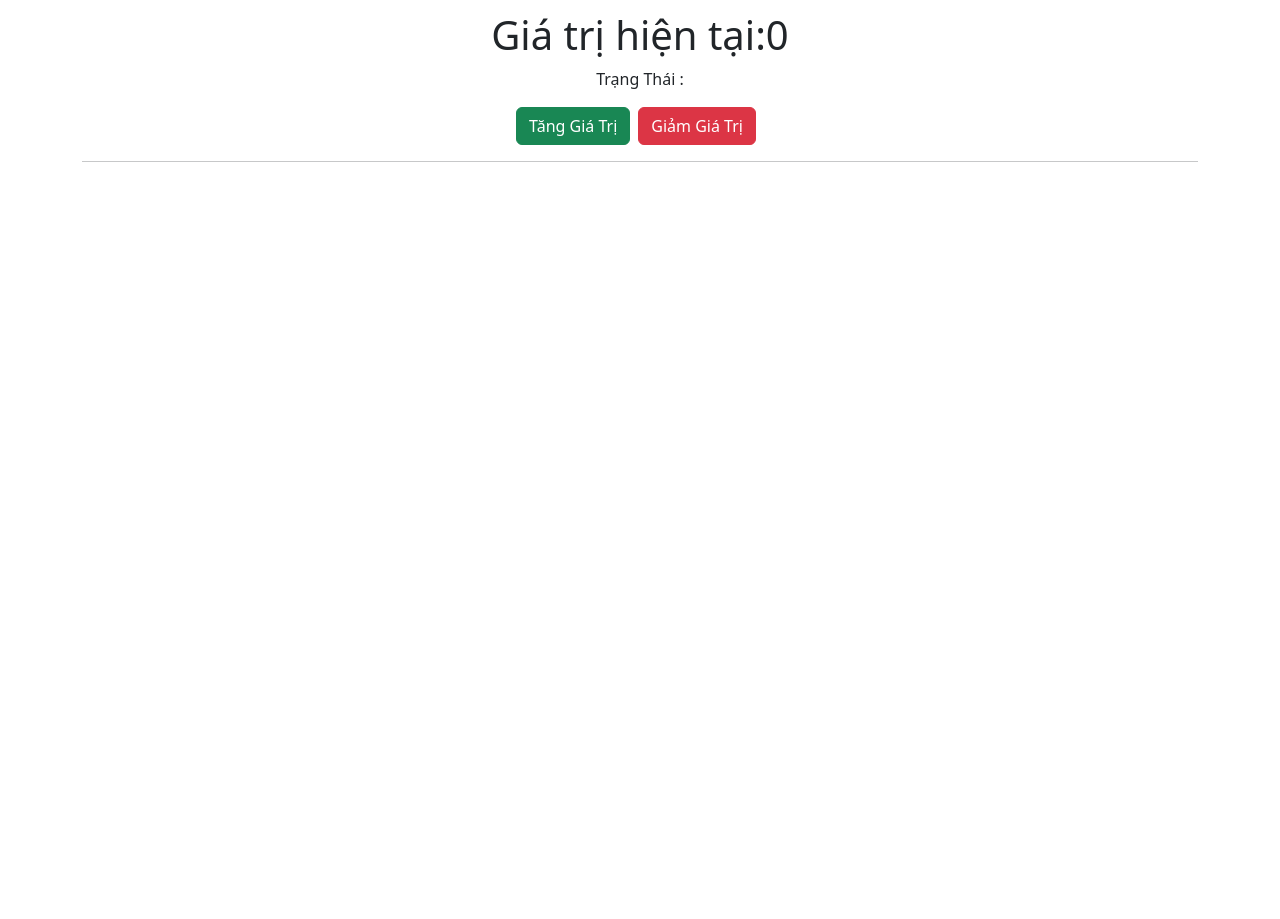
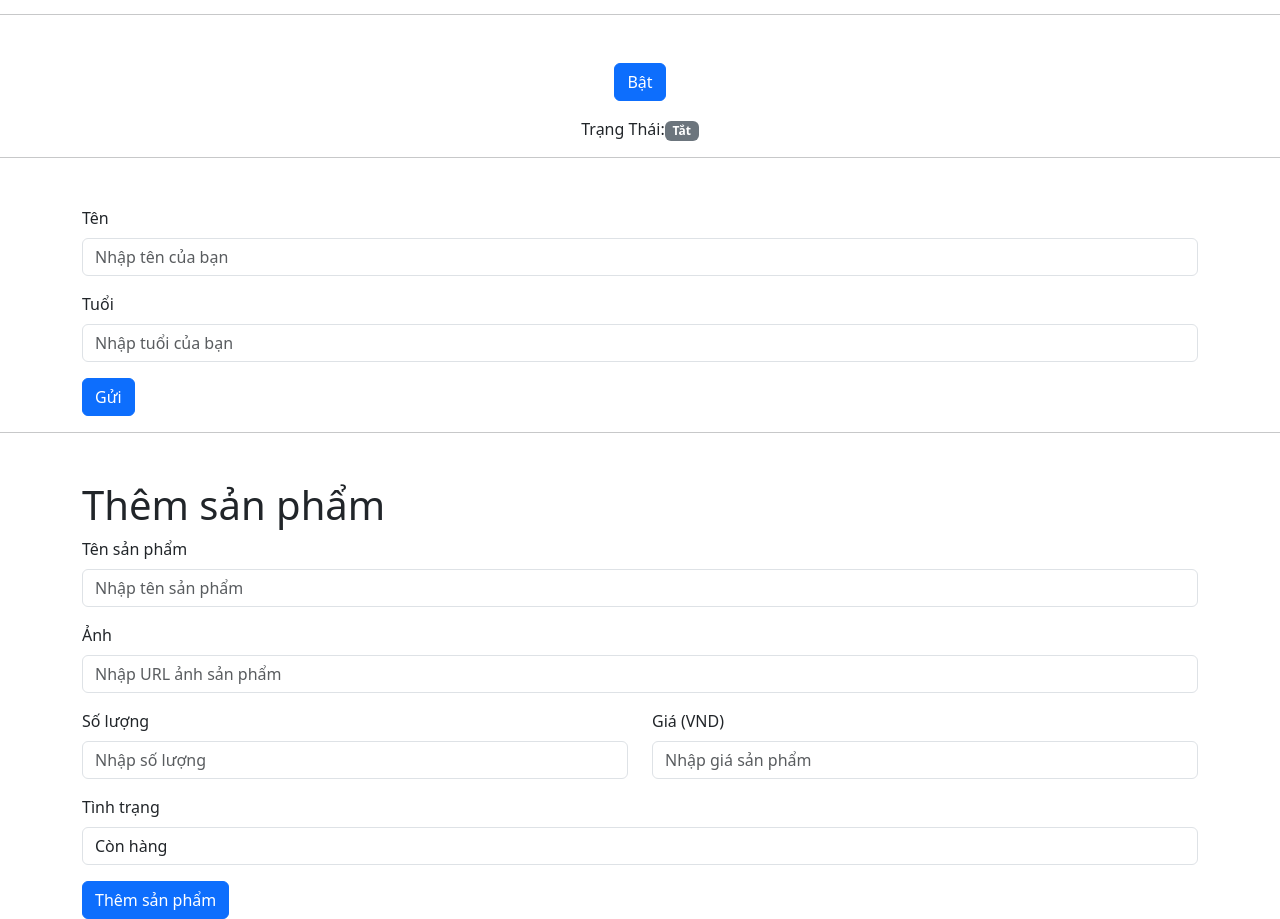
Before and after one commit to phamvanmien1111/lab_reactjs, a React (Vite) app: page / in a window 1280 px wide. Shown: the part 200-1119 px from the top of the page. Before the commit the page ends 800 px from the top, so only its background shows below. Built offline with nearby package versions, Linux system fonts and the light colour scheme.

Commit message:
đẩy lab4 lên git

```diff
--- a/package.json
+++ b/package.json
@@ -16,6 +16,7 @@
     "react": "19.0.0",
     "react-bootstrap": "2.10.9",
     "react-dom": "19.0.0",
+    "react-hook-form": "^7.54.2",
     "react-tailwind": "0.0.0",
     "tailwind": "4.0.0",
     "uuid": "11.1.0"
--- a/src/App.tsx
+++ b/src/App.tsx
@@ -1,3 +1,4 @@
+import 'bootstrap/dist/css/bootstrap.min.css';
 // import Bai3 from "./lab/lab1/bai3"
 // import Bai4 from "./lab/lab1/bai4"
 // import Bai1 from "./lab/lab2/Bai1";
@@ -5,8 +6,13 @@
 // import Bai3Lab2 from "./lab/lab2/Bai3";
 // import Bai4_lab2 from "./lab/lab2/Bai4";
 // import ProducTable from "./lab/lab3/Product_Table";
-import Bai1_lab3  from "./lab/lab3/bai1"
-import Bai2_lab3 from "./lab/lab3/bai2";
+// import Bai1_lab3  from "./lab/lab3/bai1"
+// import Bai2_lab3 from "./lab/lab3/bai2";
+// import Bai3_lab3 from "./lab/lab3/Bai3";
+import {Bai1_lab4} from "./lab/lab4/Bai1-lab4"
+import {Bai2_lab4} from "./lab/lab4/bai2_lab4"
+import {Bai3_lab4} from "./lab/lab4/bai3_lab4"
+import {Bai4_lab4} from "./lab/lab4/bai4_lab4"
 function App(){
   return(
     <div>
@@ -19,11 +25,22 @@ function App(){
       <Bai1/>
       <Lab2bai2/>
       <Bai3Lab2/>
-      <h1>Bài 4</h1>
-      <Bai4_lab2/> */}
-      {/* <ProducTable/> */}
-        <Bai1_lab3></Bai1_lab3>
-        <Bai2_lab3></Bai2_lab3>
+        <Bai4_lab2/>
+      */}
+      {/* <h1 className="center">Bài 4</h1>
+      <Bai1_lab3></Bai1_lab3>
+      <Bai2_lab3></Bai2_lab3>
+      <Bai3_lab3></Bai3_lab3>
+      <ProducTable></ProducTable>
+      <h1 className="h-64"></h1> */}
+      <h1 className='text-center'>Bài 4</h1>
+      <Bai1_lab4></Bai1_lab4>
+      <hr />
+      <Bai2_lab4></Bai2_lab4>
+      <hr />
+      <Bai3_lab4></Bai3_lab4>
+      <hr />
+      <Bai4_lab4></Bai4_lab4>
     </div>
   );
 }
--- a/src/lab/lab3/Product_list.tsx
+++ b/src/lab/lab3/Product_list.tsx
@@ -7,11 +7,11 @@ type Product = {
   price: number;
 };
 
-interface ProductListProps {
+interface Thuoctinh {
   products: Product[];
 }
 
-export default function ProductList({ products }: ProductListProps) {
+export default function ProductList({ products }: Thuoctinh) {
   return (
     <table border={1} cellPadding={10} cellSpacing={0} width="100%">
       <thead>
--- /dev/null
+++ b/src/lab/lab4/Bai1-lab4.tsx
@@ -0,0 +1,17 @@
+import { useState } from "react";
+import {Button , Container} from "react-bootstrap"
+ export function Bai1_lab4(){
+        const [message , setMessage]=useState("");
+        const handleClick=(ButtonNumber:number)=>{
+            setMessage(`Bạn đã nhấn vào nút${ButtonNumber}`);
+        }
+        return(
+            <Container className="text-center mt-5">
+                <h1>Click Counter</h1>
+                <p>{message}</p>
+                <Button variant="primary" onClick={()=>handleClick(1)}>Button 1</Button>
+                <Button variant="secondary" onClick={()=>handleClick(2)}>Button 2</Button>
+                <Button variant="success" onClick={()=>handleClick(3)}>Button 3</Button>
+            </Container>
+        )
+}
--- /dev/null
+++ b/src/lab/lab4/bai2_lab4.tsx
@@ -0,0 +1,16 @@
+import {useState} from "react"
+import{Button ,Container ,Badge} from "react-bootstrap"
+
+export const Bai2_lab4 = ()=>{
+    const [isOn , setIsOn] = useState(false);
+    return (
+        <Container className="text-center mt-5">
+            <Button variant={isOn ?"danger":"primary"} onClick ={()=>setIsOn(!isOn)}>
+                {isOn ? "Tắt" : "Bật"}
+            </Button>
+            <p className="mt-3">Trạng Thái:{""}
+                <Badge bg={isOn ? "success" : "secondary"}>{isOn ?"Bật":"Tắt"}</Badge>
+            </p>
+        </Container>
+    )
+}
--- /dev/null
+++ b/src/lab/lab4/bai3_lab4.tsx
@@ -0,0 +1,54 @@
+import { useState } from "react";
+import { Form, Button, Container } from "react-bootstrap";
+
+export const Bai3_lab4 = () => {
+  interface FormData {
+    name: string;
+    age: string;
+  }
+
+  const [form, setForm] = useState<FormData>({ name: "", age: "" });
+
+  const handleChange = (event: React.ChangeEvent<HTMLInputElement>) => {
+    const { name, value } = event.target;
+    setForm((prevForm) => ({
+      ...prevForm,
+      [name]: value,
+    }));
+  };
+
+  const handleSubmit = (event: React.FormEvent) => {
+    event.preventDefault();
+    alert(`Tên: ${form.name}, Tuổi: ${form.age}`);
+  };
+
+  return (
+    <Container className="mt-5">
+      <Form onSubmit={handleSubmit}>
+        <Form.Group className="mb-3">
+          <Form.Label>Tên</Form.Label>
+          <Form.Control
+            type="text"
+            name="name"
+            placeholder="Nhập tên của bạn"
+            value={form.name}
+            onChange={handleChange}
+          />
+        </Form.Group>
+        <Form.Group className="mb-3">
+          <Form.Label>Tuổi</Form.Label>
+          <Form.Control
+            type="number"
+            name="age"
+            placeholder="Nhập tuổi của bạn"
+            value={form.age}
+            onChange={handleChange}
+          />
+        </Form.Group>
+        <Button variant="primary" type="submit">
+          Gửi
+        </Button>
+      </Form>
+    </Container>
+  );
+};
--- /dev/null
+++ b/src/lab/lab4/bai4_lab4.tsx
@@ -0,0 +1,123 @@
+import { useState } from "react";
+import { useForm } from "react-hook-form";
+import { Form, Button, Container, Row, Col } from "react-bootstrap";
+
+interface Product {
+  name: string;
+  image: string;
+  quantity: number;
+  price: number;
+  status: string;
+}
+
+export const Bai4_lab4 = () => {
+  const {
+    register,
+    handleSubmit,
+    formState: { errors },
+  } = useForm<Product>();
+
+  const [product, setProduct] = useState<Product | null>(null);
+
+  const onSubmit = (data: Product) => {
+    setProduct(data);
+    console.log("Dữ liệu form:", data);
+    console.log("Loại dữ liệu:", typeof data.quantity, "Giá trị:", data.quantity);
+    console.log("Loại dữ liệu:", typeof data.price, "Giá trị:", data.price);
+    console.log("Loại dữ liệu:", typeof data.status, "Giá trị:", data.status);
+
+  };
+  return (
+    <Container className="mt-5">
+      <h1>Thêm sản phẩm</h1>
+      <Form onSubmit={handleSubmit(onSubmit)}>
+        <Form.Group className="mb-3">
+          <Form.Label>Tên sản phẩm</Form.Label>
+          <Form.Control
+            type="text"
+            placeholder="Nhập tên sản phẩm"
+            {...register("name", { required: "Tên sản phẩm không được để trống" })}
+          />
+          {errors.name && <p className="text-danger">{errors.name.message}</p>}
+        </Form.Group>
+        <Form.Group className="mb-3">
+          <Form.Label>Ảnh</Form.Label>
+          <Form.Control
+            type="url"
+            placeholder="Nhập URL ảnh sản phẩm"
+            {...register("image", {
+              required: "Ảnh không được để trống",
+              pattern: {
+                value: /^(https?:\/\/.*\.(?:png|jpg|jpeg|gif|bmp))$/i,
+                message: "Định dạng ảnh không hợp lệ",
+              },
+            })}
+          />
+          {errors.image && <p className="text-danger">{errors.image.message}</p>}
+        </Form.Group>
+        <Row>
+          <Col md={6}>
+            <Form.Group className="mb-3">
+              <Form.Label>Số lượng</Form.Label>
+              <Form.Control
+                type="number"
+                placeholder="Nhập số lượng"
+                {...register("quantity", {
+                  required: "Số lượng không được để trống",
+                  valueAsNumber: true,
+                  min: { value: 1, message: "Số lượng phải lớn hơn 0" },
+
+                })}
+              />
+              {errors.quantity && (
+                <p className="text-danger">{errors.quantity.message}</p>
+              )}
+            </Form.Group>
+          </Col>
+          <Col md={6}>
+            <Form.Group className="mb-3">
+              <Form.Label>Giá (VND)</Form.Label>
+              <Form.Control
+                type="number"
+                placeholder="Nhập giá sản phẩm"
+                {...register("price", {
+                  required: "Giá không được để trống",
+                  valueAsNumber: true,
+                  min: { value: 1, message: "Giá phải lớn hơn 0" },
+                })}
+              />
+              {errors.price && <p className="text-danger">{errors.price.message}</p>}
+            </Form.Group>
+          </Col>
+        </Row>
+        <Form.Group className="mb-3">
+          <Form.Label>Tình trạng</Form.Label>
+          <Form.Control as="select" {...register("status", { required: "Chọn tình trạng sản phẩm" })}>
+            <option value="còn hàng">Còn hàng</option>
+            <option value="hết hàng">Hết hàng</option>
+          </Form.Control>
+        </Form.Group>
+
+        <Button variant="primary" type="submit">
+          Thêm sản phẩm
+        </Button>
+      </Form>
+
+      {product && (
+        <div className="mt-5">
+          <h3>Thông tin sản phẩm đã thêm:</h3>
+          <ul>
+            <li><strong>Tên sản phẩm:</strong> {product.name}</li>
+            <li>
+              <strong>Ảnh:</strong><br />
+              <img src={product.image} alt={product.name} width="150" />
+            </li>
+            <li><strong>Số lượng:</strong> {product.quantity}</li>
+            <li><strong>Tình trạng:</strong> {product.status}</li>
+            <li><strong>Giá:</strong> {product.price} VND</li>
+          </ul>
+        </div>
+      )}
+    </Container>
+  );
+};
```
Also changed, not shown: src/lab/lab3/Bai3.tsx (+28 -0 lines), 1 other file (tests, documents, lock files or other folders).
